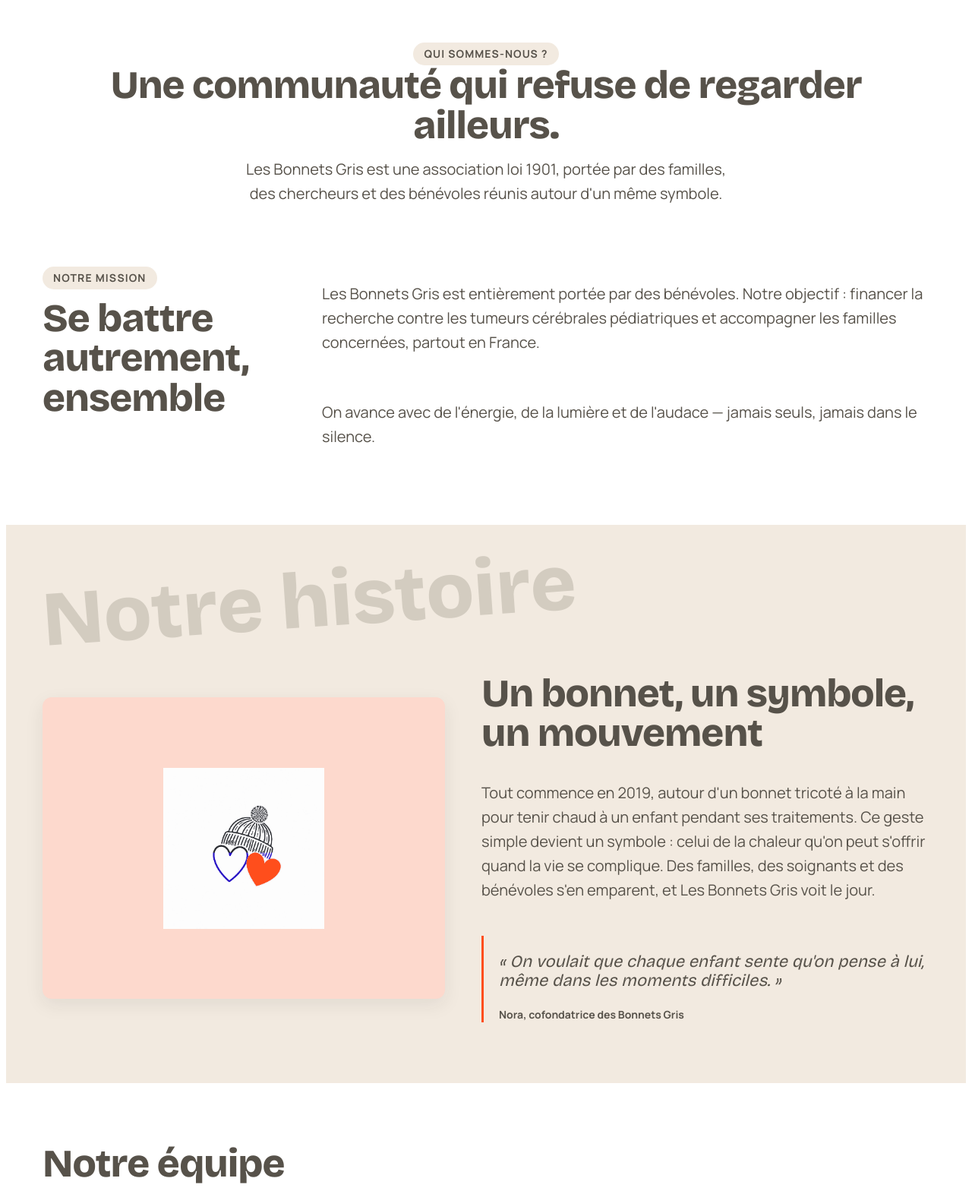
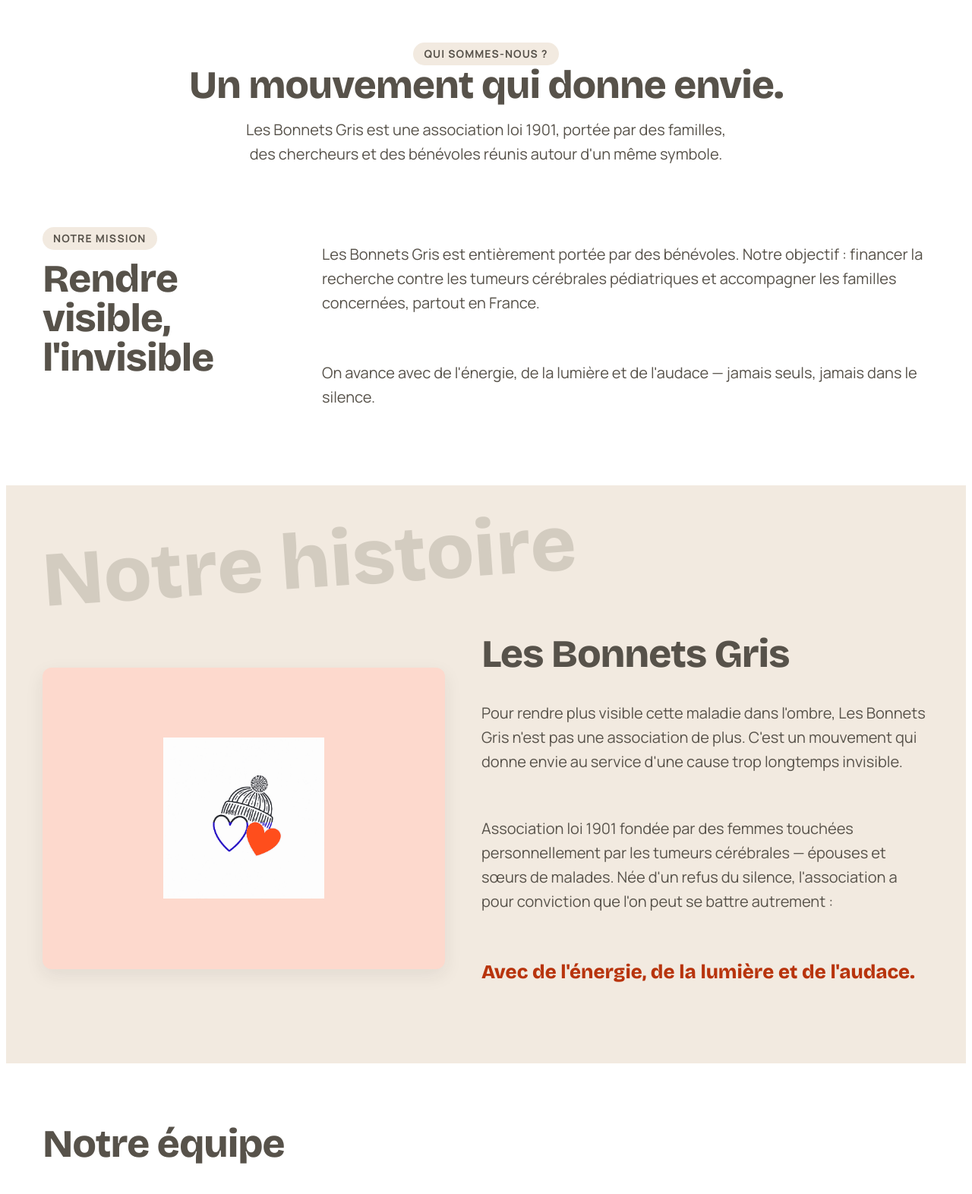
Before and after one commit to Gintho/Lesbonnetsgris, a WordPress theme: template page-templates/qui-sommes-nous.php in a window 1280 px wide. Shown: the part 89-1661 px from the top of the page at 76% size. Run offline with PHP 8.4 and a stand-in for WordPress, Linux system fonts and the light colour scheme; the site name, menu and one post (Sample post) are stand-ins, and other content is empty.

Commit message:
Update Qui sommes-nous copy: hero, mission, and founding text
Replaces the hero statement and mission-intro title, and swaps the
origin-story section for the real founding narrative (association
founded by women personally affected by pediatric brain tumors),
with the closing line highlighted. Extends origin-story.php to
support multi-paragraph descriptions with per-paragraph highlight,
and drops the quote that was tied to the retired origin story.

```diff
--- a/assets/css/components.css
+++ b/assets/css/components.css
@@ -1483,6 +1483,13 @@
 	color: var(--text-secondary);
 	line-height: var(--leading-relaxed);
 }
+.ds-origin-story__description--highlight {
+	font-family: var(--font-display);
+	font-weight: var(--weight-display);
+	font-size: var(--text-h3);
+	color: var(--orange-pop-700);
+	line-height: var(--leading-snug);
+}
 .ds-origin-story__quote {
 	margin: 8px 0 0;
 	padding-left: 20px;
--- a/page-templates/qui-sommes-nous.php
+++ b/page-templates/qui-sommes-nous.php
@@ -12,7 +12,7 @@ get_header();
 
 <div class="ds-page-title">
 	<span class="ds-badge ds-badge--neutral"><?php esc_html_e( 'Qui sommes-nous ?', 'bonnets-gris' ); ?></span>
-	<h1 class="ds-h1"><?php esc_html_e( 'Une communauté qui refuse de regarder ailleurs.', 'bonnets-gris' ); ?></h1>
+	<h1 class="ds-h1"><?php esc_html_e( 'Un mouvement qui donne envie.', 'bonnets-gris' ); ?></h1>
 	<p class="ds-page-title__intro">
 		<?php esc_html_e( 'Les Bonnets Gris est une association loi 1901, portée par des familles, des chercheurs et des bénévoles réunis autour d\'un même symbole.', 'bonnets-gris' ); ?>
 	</p>
@@ -26,7 +26,7 @@ get_header();
 			null,
 			array(
 				'eyebrow'     => __( 'Notre mission', 'bonnets-gris' ),
-				'title'       => __( 'Se battre autrement, ensemble', 'bonnets-gris' ),
+				'title'       => __( 'Rendre visible, l\'invisible', 'bonnets-gris' ),
 				'paragraphs'  => array(
 					__( 'Les Bonnets Gris est entièrement portée par des bénévoles. Notre objectif : financer la recherche contre les tumeurs cérébrales pédiatriques et accompagner les familles concernées, partout en France.', 'bonnets-gris' ),
 					__( 'On avance avec de l\'énergie, de la lumière et de l\'audace — jamais seuls, jamais dans le silence.', 'bonnets-gris' ),
@@ -46,10 +46,19 @@ get_header();
 			array(
 				'tone'        => 'nude',
 				'kicker'      => __( 'Notre histoire', 'bonnets-gris' ),
-				'title'       => __( 'Un bonnet, un symbole, un mouvement', 'bonnets-gris' ),
-				'description' => __( 'Tout commence en 2019, autour d\'un bonnet tricoté à la main pour tenir chaud à un enfant pendant ses traitements. Ce geste simple devient un symbole : celui de la chaleur qu\'on peut s\'offrir quand la vie se complique. Des familles, des soignants et des bénévoles s\'en emparent, et Les Bonnets Gris voit le jour.', 'bonnets-gris' ),
-				'quote'       => __( 'On voulait que chaque enfant sente qu\'on pense à lui, même dans les moments difficiles.', 'bonnets-gris' ),
-				'quote_name'  => __( 'Nora, cofondatrice des Bonnets Gris', 'bonnets-gris' ),
+				'title'       => __( 'Les Bonnets Gris', 'bonnets-gris' ),
+				'description' => array(
+					array(
+						'text' => __( 'Pour rendre plus visible cette maladie dans l\'ombre, Les Bonnets Gris n\'est pas une association de plus. C\'est un mouvement qui donne envie au service d\'une cause trop longtemps invisible.', 'bonnets-gris' ),
+					),
+					array(
+						'text' => __( 'Association loi 1901 fondée par des femmes touchées personnellement par les tumeurs cérébrales — épouses et sœurs de malades. Née d\'un refus du silence, l\'association a pour conviction que l\'on peut se battre autrement :', 'bonnets-gris' ),
+					),
+					array(
+						'text'      => __( 'Avec de l\'énergie, de la lumière et de l\'audace.', 'bonnets-gris' ),
+						'highlight' => true,
+					),
+				),
 			)
 		);
 		?>
--- a/template-parts/marketing/origin-story.php
+++ b/template-parts/marketing/origin-story.php
@@ -11,6 +11,17 @@ $title       = $args['title'] ?? '';
 $description = $args['description'] ?? '';
 $quote       = $args['quote'] ?? '';
 $quote_name  = $args['quote_name'] ?? '';
+
+// $description can be a plain string (single paragraph) or an array of
+// paragraphs, each optionally ['text' => ..., 'highlight' => true].
+$paragraphs = array();
+if ( is_array( $description ) ) {
+	foreach ( $description as $paragraph ) {
+		$paragraphs[] = is_array( $paragraph ) ? $paragraph : array( 'text' => $paragraph );
+	}
+} elseif ( '' !== $description ) {
+	$paragraphs[] = array( 'text' => $description );
+}
 ?>
 <?php if ( $kicker ) : ?>
 	<div class="ds-origin-story__kicker" aria-hidden="true"><?php echo esc_html( $kicker ); ?></div>
@@ -24,9 +35,15 @@ $quote_name  = $args['quote_name'] ?? '';
 			<span class="ds-badge ds-badge--neutral"><?php echo esc_html( $eyebrow ); ?></span>
 		<?php endif; ?>
 		<h2 class="ds-h1"><?php echo esc_html( $title ); ?></h2>
-		<?php if ( $description ) : ?>
-			<p class="ds-origin-story__description"><?php echo esc_html( $description ); ?></p>
-		<?php endif; ?>
+		<?php foreach ( $paragraphs as $paragraph ) : ?>
+			<?php
+			$paragraph_class = 'ds-origin-story__description';
+			if ( ! empty( $paragraph['highlight'] ) ) {
+				$paragraph_class .= ' ds-origin-story__description--highlight';
+			}
+			?>
+			<p class="<?php echo esc_attr( $paragraph_class ); ?>"><?php echo esc_html( $paragraph['text'] ?? '' ); ?></p>
+		<?php endforeach; ?>
 		<?php if ( $quote ) : ?>
 			<blockquote class="ds-origin-story__quote">
 				<p>&laquo;&nbsp;<?php echo esc_html( $quote ); ?>&nbsp;&raquo;</p>
```
